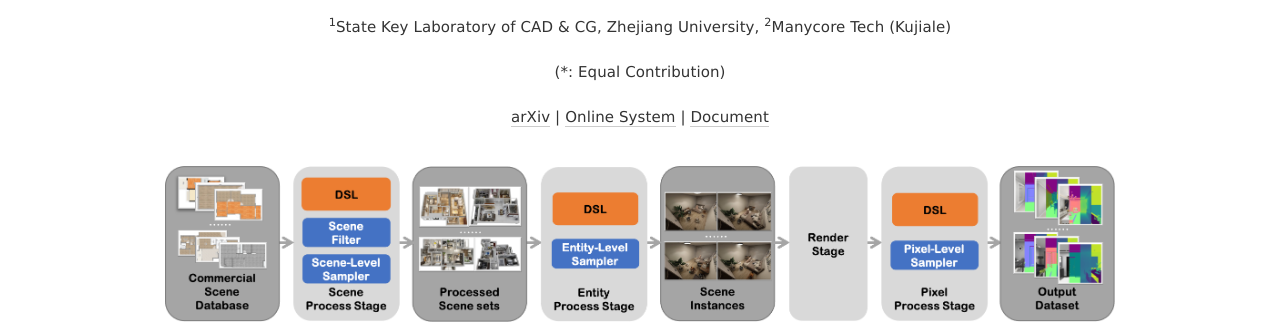
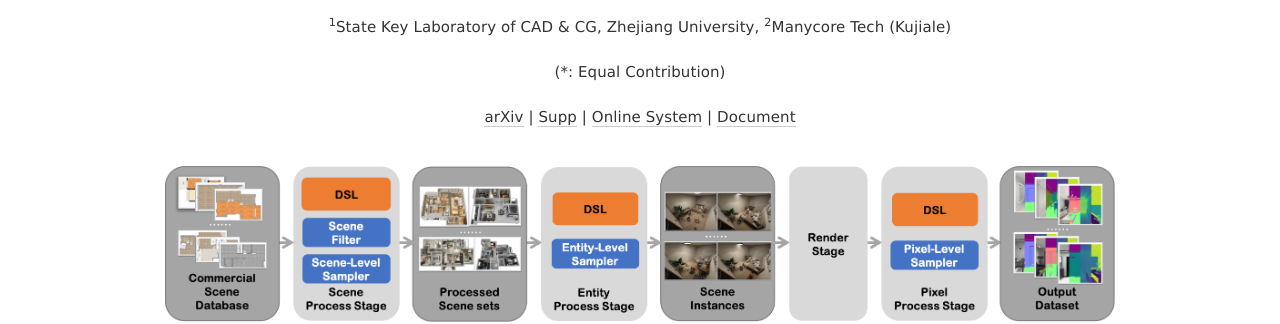
Before and after one commit to coohom/MINERVAS, a Jekyll site: the page built from _pages/home.md, in a window 1280 px wide and 900 px high. Shown: the part 209-533 px from the top of the window. Built offline with Jekyll 4.4.1, drawn with Linux system fonts in a browser that asks for light colours; nearby versions of some CDN libraries.

Commit message:
:sparkles: add arXiv paper

```diff
--- a/_includes/header.html
+++ b/_includes/header.html
@@ -13,7 +13,7 @@
 
     <div class="navbar-collapse collapse" id="navbar-main">
       <ul class="nav navbar-nav">
-        <li><a href="https://arxiv.org/abs/">arXiv</a></li>
+        <li><a href="https://arxiv.org/abs/2107.06149">arXiv</a></li>
         <li><a href="https://www.kujiale.com/coohomcloud/minervas">Online System</a></li>
         <li><a href="https://coohom.github.io/cloud-docs/">Document</a></li>
       </ul>
--- a/_pages/home.md
+++ b/_pages/home.md
@@ -36,7 +36,7 @@
     </center>
     <br>
     <center>
-      <a href='https://arxiv.org/abs/'>arXiv</a> | <a href='https://www.kujiale.com/coohomcloud/minervas'>Online System</a> | <a href="https://coohom.github.io/cloud-docs/">Document</a>
+      <a href='https://arxiv.org/abs/2107.06149'>arXiv</a> | <a href="{{ "/static/pdf/supp.pdf" | prepend:site.baseurl }}">Supp</a> | <a href='https://www.kujiale.com/coohomcloud/minervas'>Online System</a> | <a href="https://coohom.github.io/cloud-docs/">Document</a>
     </center>
   </div>
 </div><br>
```
